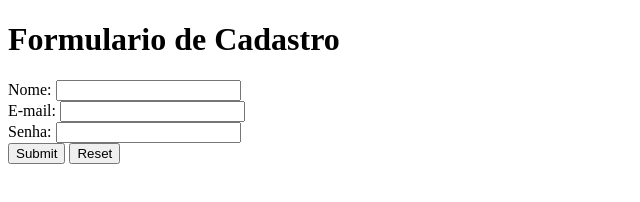
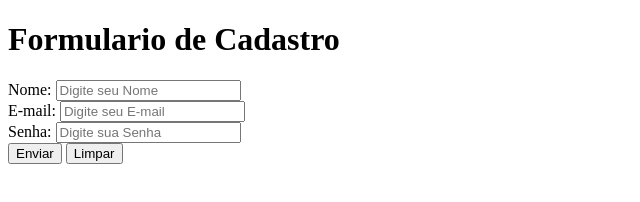
Before and after one commit to Felpimpo/curso_ebac_frontend, a plain HTML site: page index.html in a window 1280 px wide. Shown: the whole page, without its empty margins (0-640 px from the left). Drawn offline with Linux system fonts and the light colour scheme.

Commit message:
Correção das Tags

```diff
--- a/index.html
+++ b/index.html
@@ -17,11 +17,20 @@
     <!-- Formulario  -->
 
     <form action="">
-        <label for="text">Nome: </label><input type="text"> <br>
-        <label> E-mail: </label> <input type="email"> <br>
-        <label>Senha: </label> <input type="password"><br>
-        <input type="submit">
-        <input type="reset">
+        <label for="text">Nome: </label><input type="text" id="nome" placeholder="Digite seu Nome"><br>
+        <label> E-mail: </label> <input type="email" id="email" placeholder="Digite seu E-mail"><br>
+        <label>Senha: </label> <input type="password" id="senha" placeholder="Digite sua Senha"><br>
+
+        <!-- Botões -->
+
+        <button type="submit" id="btn_enviar">
+            Enviar
+        </button>
+
+        <button type="reset" id="limpar">
+            Limpar
+        </button>
+
     </form>
 
 </body>
```
